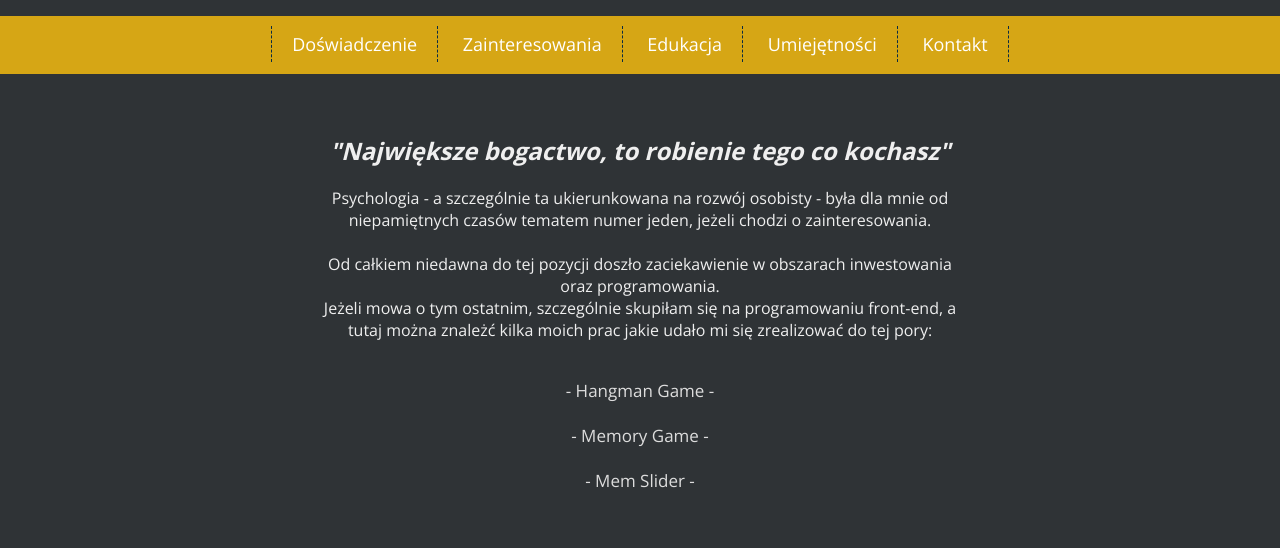
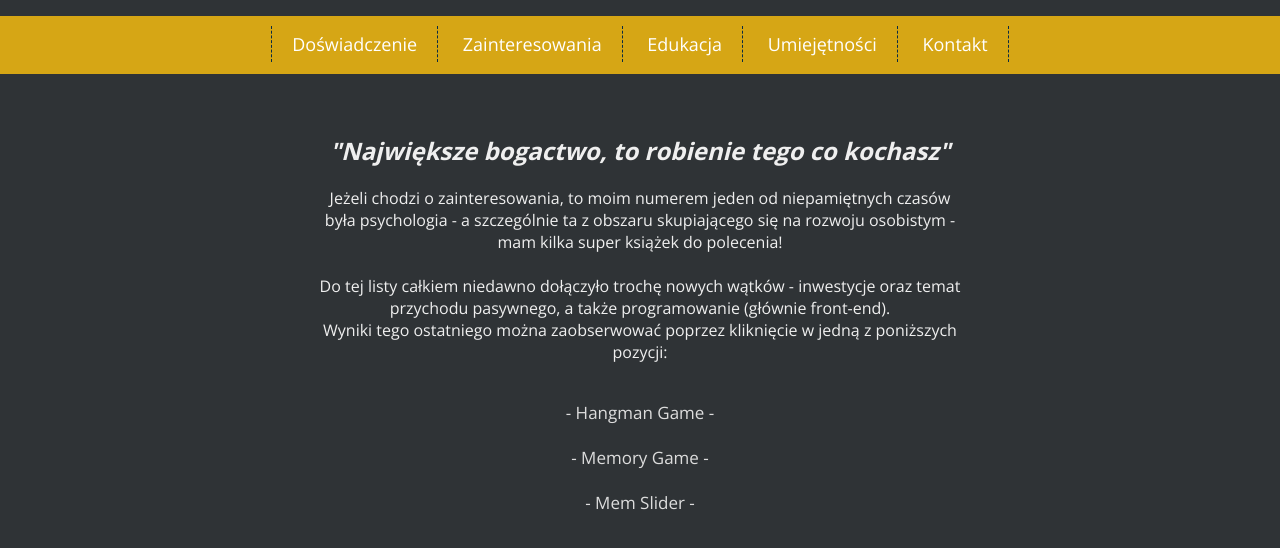
Before and after one commit to zurowska/cv, a plain HTML site: page hobbies.html in a window 1280 px wide. Shown: the part 170-718 px from the top of the page. Drawn offline with nearby package versions, Linux system fonts and the light colour scheme.

Commit message:
Update hobbies.html

```diff
--- a/hobbies.html
+++ b/hobbies.html
@@ -44,9 +44,9 @@
 
 	    <div class="hobbies">
 	        <h2><em>"Największe bogactwo, to robienie tego co kochasz"</em></h2>
-	        <p>Psychologia - a szczególnie ta ukierunkowana na rozwój osobisty - była dla mnie od niepamiętnych czasów tematem numer jeden, jeżeli chodzi o zainteresowania. <br><br>
-	        Od całkiem niedawna do tej pozycji doszło zaciekawienie w obszarach inwestowania oraz programowania.<br>
-	        Jeżeli mowa o tym ostatnim, szczególnie skupiłam się na programowaniu front-end, a tutaj można znależć kilka moich prac jakie udało mi się zrealizować do tej pory: <br><br>
+		<p>Jeżeli chodzi o zainteresowania, to moim numerem jeden od niepamiętnych czasów była psychologia - a szczególnie ta z obszaru skupiającego się na rozwoju osobistym - mam kilka super książek do polecenia! <br><br>
+		Do tej listy całkiem niedawno dołączyło trochę nowych wątków - inwestycje oraz temat przychodu pasywnego, a także programowanie (głównie front-end).<br>
+		Wyniki tego ostatniego można zaobserwować poprzez kliknięcie w jedną z poniższych pozycji: <br><br>
 	        </p>
 	        <div class="git"><a href="https://zurowska.github.io/hangmanGame/" target="_blank">- Hangman Game -</a></div> <br>
 	        <div class="git"><a href="https://zurowska.github.io/memoryGame/" target="_blank">- Memory Game -</a></div> <br>
```
